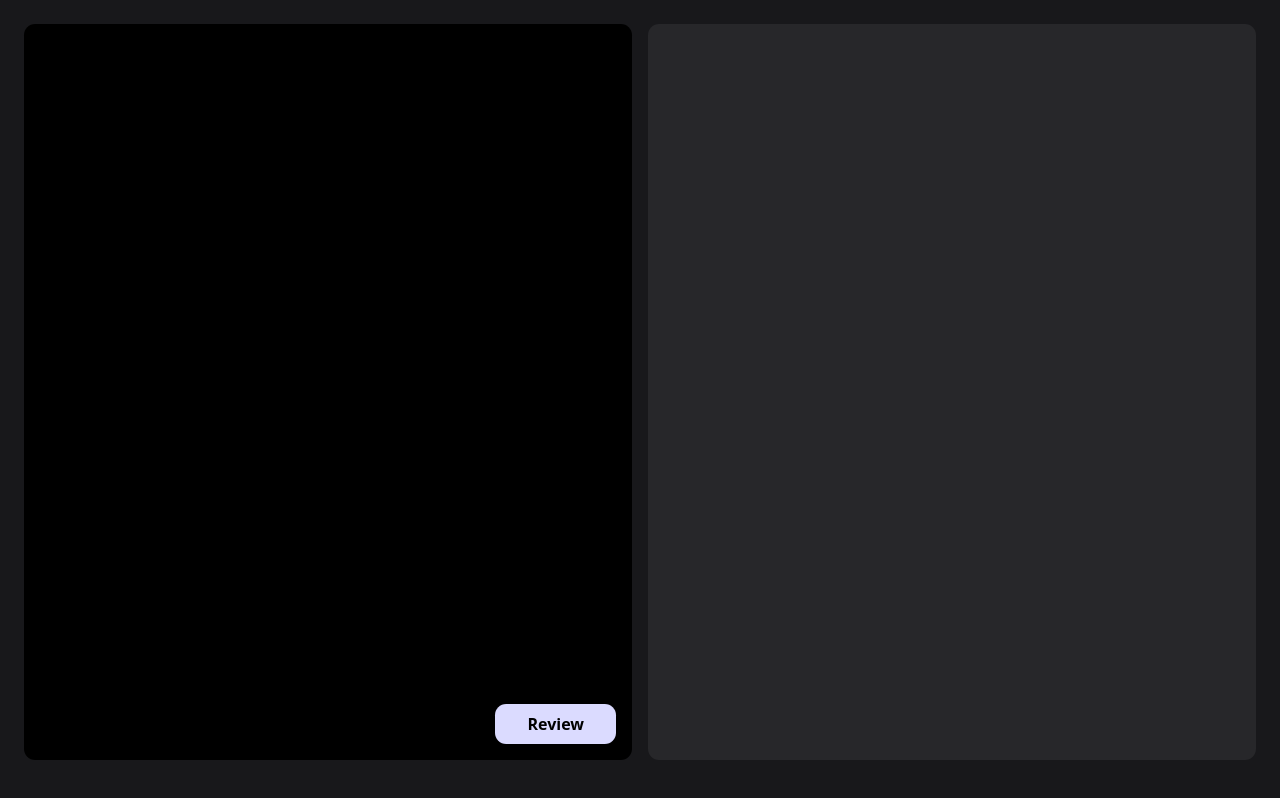
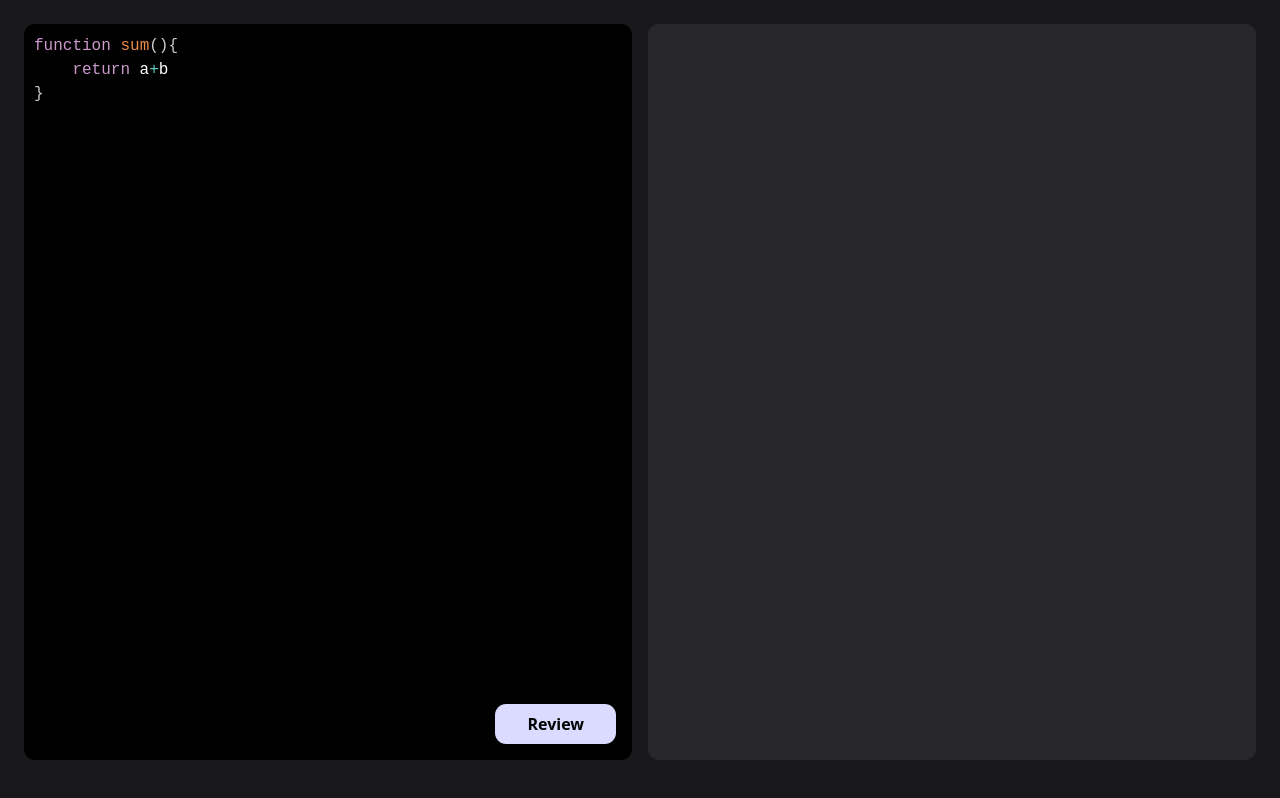
Before and after one commit to ikeshav26/ai-code-reviewer-frontend, a React (Vite) app: page / in a window 1280 px wide. Built offline with nearby package versions, Linux system fonts and the light colour scheme.

Commit message:
Adding react-editor

```diff
--- a/package.json
+++ b/package.json
@@ -11,9 +11,11 @@
   },
   "dependencies": {
     "@tailwindcss/vite": "^4.1.10",
+    "axios": "^1.10.0",
     "prismjs": "^1.30.0",
     "react": "^19.1.0",
     "react-dom": "^19.1.0",
+    "react-simple-code-editor": "^0.14.1",
     "tailwindcss": "^4.1.10",
     "vite": "^6.3.5"
   },
--- a/src/App.jsx
+++ b/src/App.jsx
@@ -1,8 +1,13 @@
-import React, { useEffect } from "react";
+import React, { useEffect, useState } from "react";
 import "prismjs/themes/prism-tomorrow.css";
 import prism from "prismjs";
+import Editor from 'react-simple-code-editor'
 
 const App = () => {
+  const [code, setcode] = useState(`function sum(){
+    return a+b
+}`)
+
   useEffect(() => {
     prism.highlightAll();
   });
@@ -12,11 +17,20 @@
       <main className="h-[98%] w-full p-[1.5rem] flex gap-[1rem] items-center justify-center">
         <div className="left relative h-full basis-1/2 bg-black rounded-[0.7rem]">
           <div className="code  ">
-            <pre className="">
-              <code className="language-javascript">
-                {}
-              </code>
-            </pre>
+
+          <Editor
+              value={code}
+              onValueChange={code => setcode(code)}
+              highlight={code => prism.highlight(code, prism.languages.javascript)}
+              padding={10}
+              style={{
+                fontFamily: '"Fira code", "Fira Mono", monospace',
+                fontSize: 16,
+                color: 'white',
+                overflow: 'auto'
+              }}
+            />
+
           </div>
           <div className="review absolute bottom-[1rem] right-[1rem] bg-[rgb(219,219,255)] text-black px-[2rem] py-[0.5rem] rounded-[0.7rem] cursor-pointer font-bold select-none hover:scale-102">
             Review
```
Also changed, not shown: 1 other file (tests, documents, lock files or other folders).
